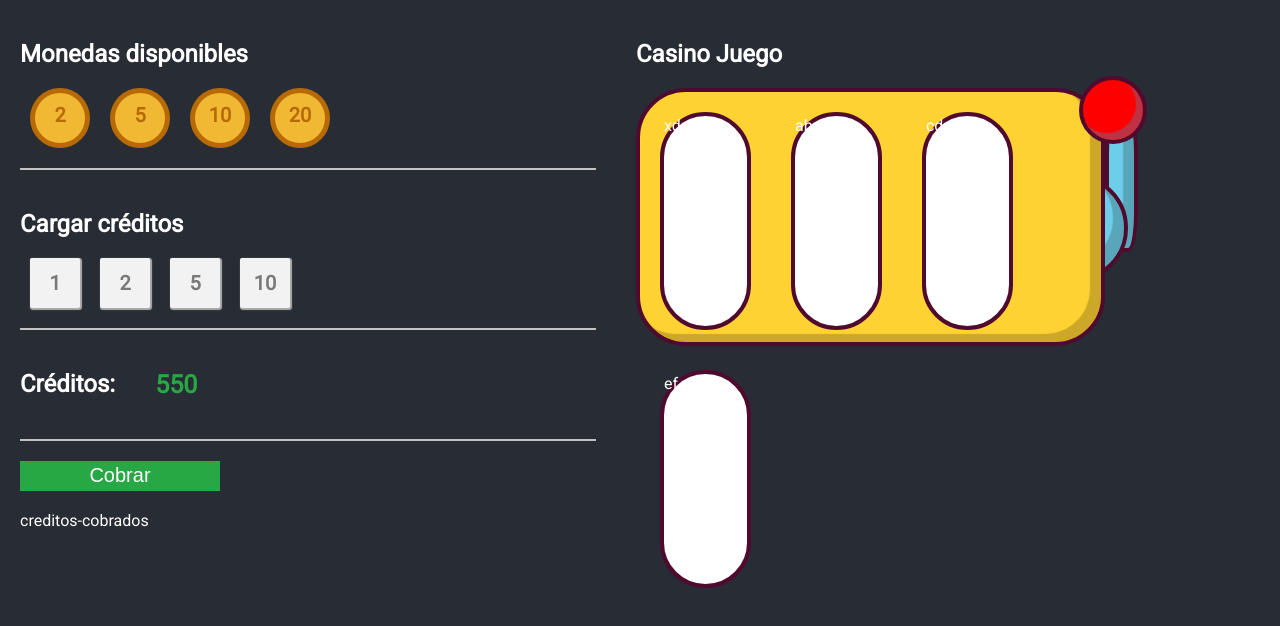
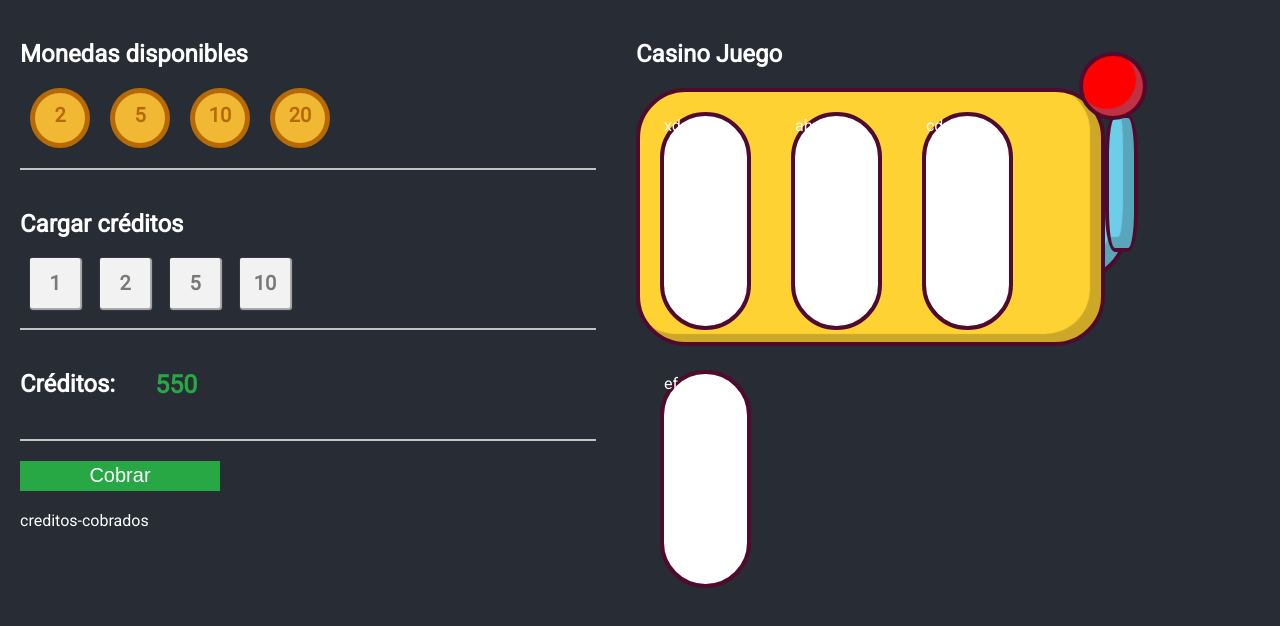
Before and after one commit to ErickGomez98/casino-royal, a React (Create React App) app: page / in a window 1280 px wide. Shown: the top 626 px of the page. Built offline with nearby package versions, Linux system fonts and the light colour scheme.

Commit message:
Se agregaron clases de active para la palanca para que se mueva de posición cuando este activo el juego.

```diff
--- a/src/App.css
+++ b/src/App.css
@@ -156,15 +156,15 @@ body, html {
   position: absolute;
   top: 33%;
   right: -6%;
+  z-index: -1;
   border-radius: 50%;
-  z-index: -1;
   border: 4px solid #500A2E;
   -webkit-box-shadow:inset -10px -10px 1px 1px #59A6BA;
   box-shadow:inset -10px -10px 1px 1px #59A6BA;
 }
 
 .palanca {
-  position: absolute;
+    position: absolute;
     top: 9%;
     right: -8%;
     background: #6CCEE9;
@@ -173,12 +173,11 @@ body, html {
     box-shadow:inset -10px -10px 1px 1px #59A6BA;
     border: 4px solid #500A2E;
     border-radius: 30%;
-    z-index: -2;
 }
 
 .palanca-head {
-  position: absolute;
-    top: -16px;
+    position: absolute;
+    top: -16%;
     right: -10%;
     width: 60px;
     height: 60px;
@@ -187,3 +186,12 @@ body, html {
     box-shadow:inset -6px -6px 1px 1px #BD3343;
     border: 4px solid #500A2E;
 }
+
+
+.palanca.active {
+  top: 45%;
+}
+
+.palanca-head.active{
+  top: 93%;
+}
```
